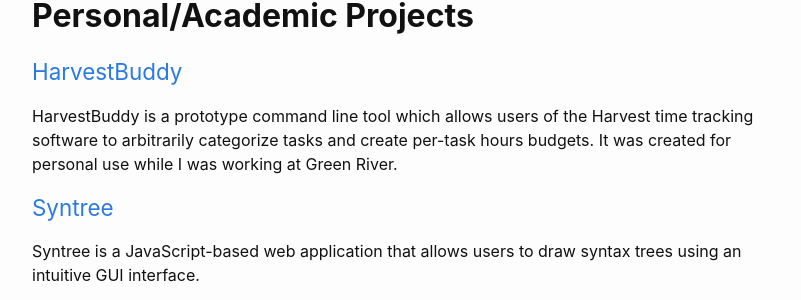
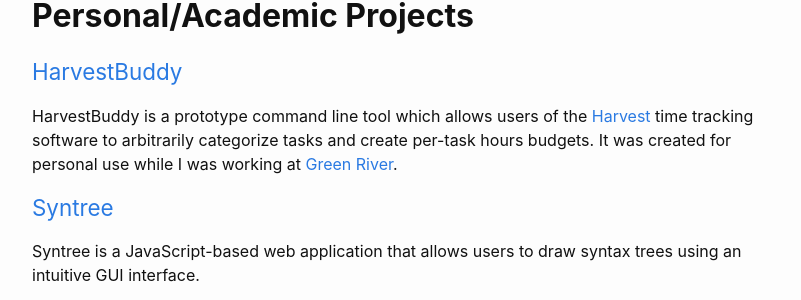
Before and after one commit to andyzito/andyzito.github.io, a Jekyll site: the page built from index.md, in a window 1280 px wide. Shown: the part 182-482 px from the top of the page, without its empty margins (238-1039 px from the left). Built offline with Jekyll 4.4.1, drawn with Linux system fonts in a browser that asks for light colours; our own code applies the rules of GitHub Pages for plain Markdown files; part of the change alters nothing that is shown.

```diff
--- a/index.md
+++ b/index.md
@@ -6,9 +6,9 @@ layout: home
 ---
 # Personal/Academic Projects
 
-## [HarvestBuddy](https://github.com/andyzito/harvestbuddy)
+## [HarvestBuddy](https://github.com/andyzito/harvest_buddy)
 
-HarvestBuddy is a prototype command line tool which allows users of the Harvest time tracking software to arbitrarily categorize tasks and create per-task hours budgets. It was created for personal use while I was working at Green River.
+HarvestBuddy is a prototype command line tool which allows users of the [Harvest](https://www.getharvest.com/) time tracking software to arbitrarily categorize tasks and create per-task hours budgets. It was created for personal use while I was working at [Green River](https://www.greenriver.com/).
 
 ## [Syntree](https://syntree.andycodesthings.com)
 
```
